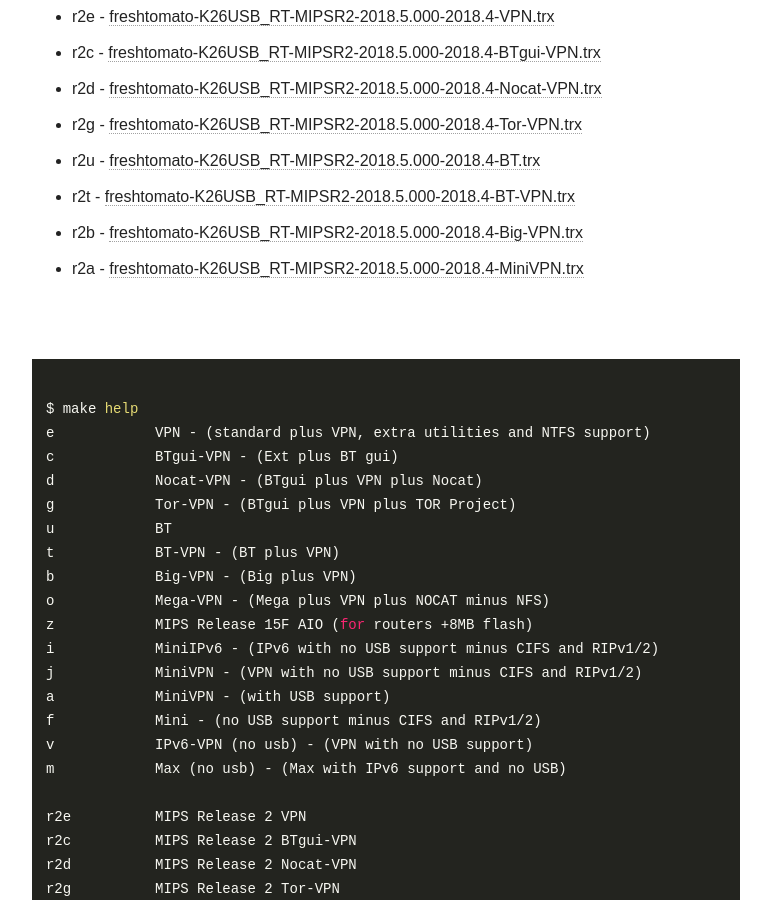
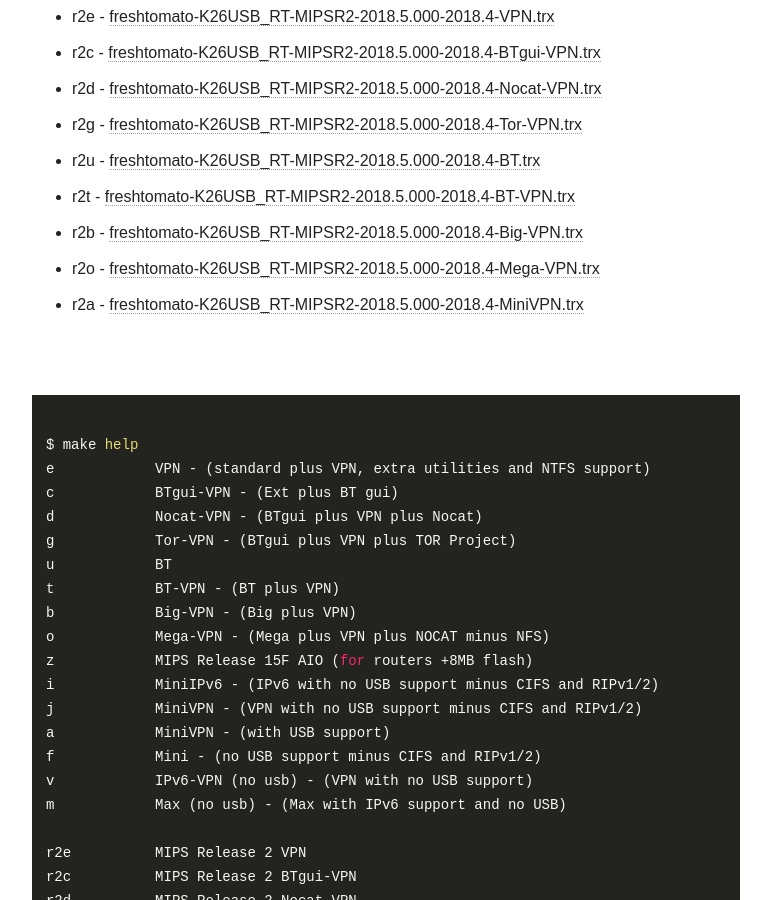
Before and after one commit to oglopss/freshtomato-mips-ci-jekyll, a Jekyll site: the page built from index.html, in a window 1280 px wide and 900 px high, scrolled down 1135 px. Shown: the whole window, without its empty margins (254-1025 px from the left). Built offline with Jekyll 4.4.1, drawn with Linux system fonts in a browser that asks for light colours; nearby versions of some CDN libraries.

Commit message:
Travis build 47 r2o pushed to gh-pages

```diff
--- a/_data/ss.yml
+++ b/_data/ss.yml
@@ -22,3 +22,4 @@
   - 0021 r2t freshtomato-K26USB_RT-MIPSR2-2018.5.000-2018.4-BT-VPN.trx
   - 0022 r2b freshtomato-K26USB_RT-MIPSR2-2018.5.000-2018.4-Big-VPN.trx
   - 0025 r2a freshtomato-K26USB_RT-MIPSR2-2018.5.000-2018.4-MiniVPN.trx
+  - 0023 r2o freshtomato-K26USB_RT-MIPSR2-2018.5.000-2018.4-Mega-VPN.trx
```
